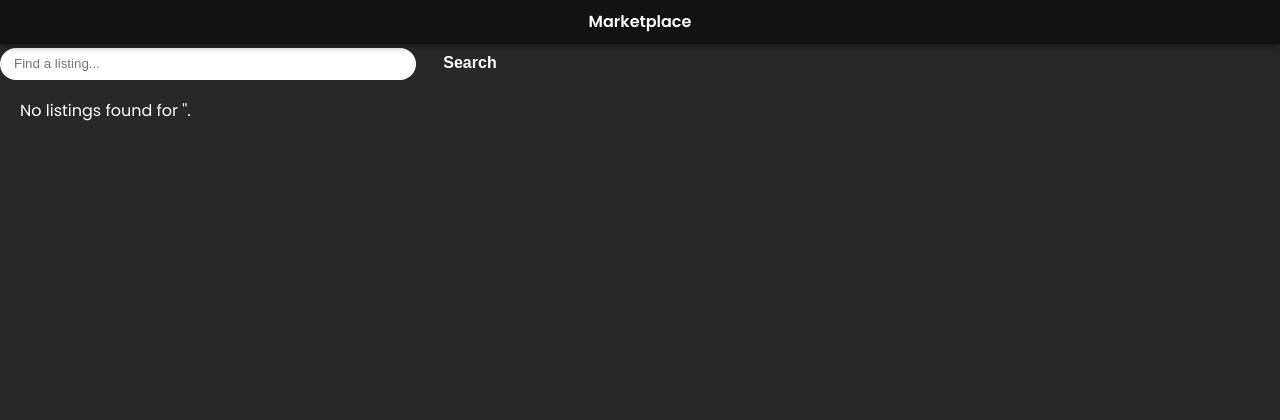
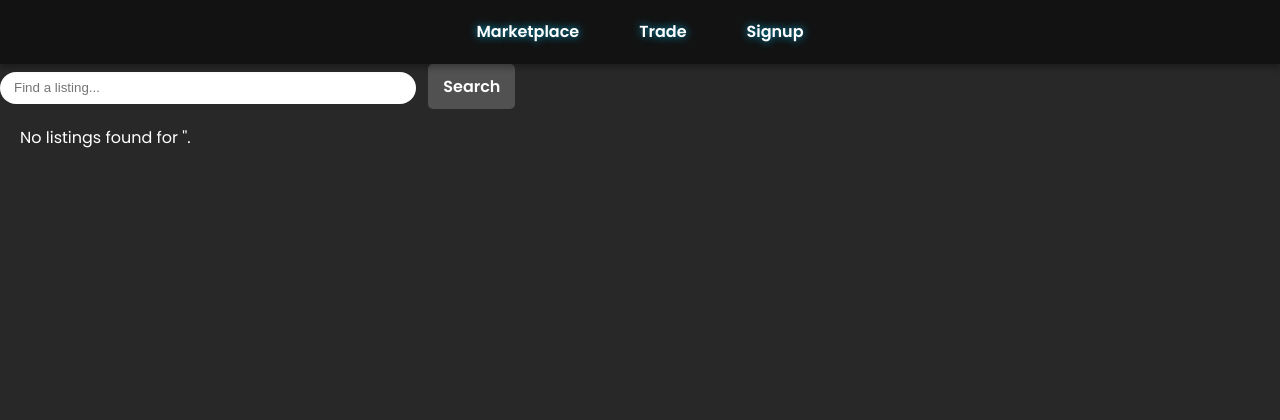
Before and after one commit to antony-g-c/PokeTrade, a Django app: template PokeTrade/templates/marketplace/marketplace.html in a window 1280 px wide. Shown: the part 193-613 px from the top of the page. Run offline with Django 3.2, Linux system fonts and the light colour scheme; the template is opened without the code that fills it, so the values that code supplies are empty.

Commit message:
some fixes

```diff
--- a/PokeTrade/templates/base.html
+++ b/PokeTrade/templates/base.html
@@ -8,6 +8,7 @@
     <style>
         @import url('https://fonts.googleapis.com/css2?family=Poppins:wght@400;600&display=swap');
 
+        /* General Styles */
 
         body {
             font-family: 'Poppins', sans-serif;
@@ -17,6 +18,7 @@
             color: white;
         }
 
+        /* Header */
         .header {
             display: flex;
             justify-content: space-between;
@@ -46,9 +48,9 @@
             display: flex;
             align-items: center;
             gap: 8px;
-            cursor: pointer;
         }
 
+        /* Navbar */
         .navbar {
             display: flex;
             justify-content: center;
@@ -77,6 +79,7 @@
             margin: 0 15px;
         }
 
+        /* Mobile Menu */
         .menu-toggle {
             display: none;
             font-size: 24px;
@@ -88,22 +91,46 @@
             position: absolute;
             left: 20px;
         }
-
-        .nav-link, .buttonToLink {
+        .nav-link {
             background: none;
             border: none;
             color: white;
             font-size: 16px;
             font-weight: bold;
             padding: 10px 15px;
+            text-shadow: 0px 0px 8px rgba(0, 200, 255, 0.8);
             text-decoration: none;
             cursor: pointer;
+            width: auto;
+            font-family: 'Poppins', sans-serif;
+            display: inline-block;
+            border-radius: 5px;
+            transition: transform 0.2s ease-in-out, background-color 0.2s ease-in-out;
+        }
+        .nav-link:hover {
+            background-color: #282828;
+            transform: scale(1.05);
+        }
+        .buttonToLink {
+            background: #515151;
+            border: none;
+            color: white;
+            font-size: 16px;
+            padding: 10px 15px;
+            font-weight: bold;
+            text-decoration: none;
+            cursor: pointer;
+            width: auto;
+            font-family: 'Poppins', sans-serif;
+            display: inline-block;
             border-radius: 5px;
             transition: transform 0.2s ease-in-out, background-color 0.2s ease-in-out;
         }
 
-        .nav-link:hover, .buttonToLink:hover {
-            background-color: #282828;
+        /* Hover Effects */
+        .buttonToLink:hover {
+            background-color: white;
+            color: black;
             transform: scale(1.05);
         }
 
@@ -111,6 +138,7 @@
             outline: none;
         }
 
+        /* Responsive Design */
         @media screen and (max-width: 768px) {
             .header {
                 flex-direction: column;
@@ -143,7 +171,6 @@
                 display: block;
             }
         }
-
         .user-menu {
             position: relative;
             display: inline-block;
@@ -157,15 +184,16 @@
             border: 1px solid #333;
             border-radius: 8px;
             padding: 10px;
-            width: max-content;
+            width: 180px;
             box-shadow: 0px 4px 6px rgba(0, 0, 0, 0.3);
             z-index: 2000;
         }
 
         .dropdown-menu a,
         .dropdown-menu button {
-            display: block;
+            display: flex;
             color: white;
+            text-shadow: 0px 0px 8px rgba(0, 200, 255, 0.8);
             text-decoration: none;
             background: none;
             border: none;
@@ -186,20 +214,16 @@
 </head>
 <body>
 
+    <!-- Header -->
     <div class="header">
-        <h1><img src="{% static 'images/gt logo.png' %}" alt="GT" style="height: 70px;"></h1>
+        <h1><img src="{% static 'images/banner.png' %}" alt="PokeTrade" style="height: 70px;"></h1>
         <button class="menu-toggle" onclick="toggleMenu()">☰</button>
         <div class="user-menu">
             {% if user.is_authenticated %}
-                <div class="user-info" onclick="toggleDropdown()">
-                    {{ user.username }}
-                </div>
+                <div class="user-info" onclick="toggleDropdown()">{{ user.username }}</div>
                 <div class="dropdown-menu" id="dropdownMenu">
                     <a href="{% url 'password_change' %}">Change Password</a>
-                    <form method="post" action="{% url 'logout' %}">
-                        {% csrf_token %}
-                        <button type="submit">Logout</button>
-                    </form>
+                    <form method="post" action="{% url 'logout' %}">{% csrf_token %}<button type="submit">Logout</button></form>
                 </div>
             {% else %}
                 <a href="{% url 'login' %}" class="user-info">Login</a>
@@ -208,42 +232,46 @@
         </div>
     </div>
 
+    <!-- Navigation Bar -->
     <div class="navbar">
         <ul>
             <li><a href="{% url 'poke_card' %}" class="nav-link">Marketplace</a></li>
+            <li><a href="{% url 'trade' %}" class="nav-link">Trade</a></li>
             {% if user.is_authenticated %}
-                <li><button class="nav-link" onclick="document.getElementById('dropdownMenu').style.display = 'block'">My Account</button></li>
+                <li><a href="{% url 'my_collection' %}" class="nav-link">My Collection</a></li>
+                <li><a href="{% url 'my_offers' %}" class="nav-link">My Offers</a></li>
+                <li><a href="{% url 'create_listing' %}" class="nav-link">Create Listing</a></li>
+            {% else %}
+                <li><a href="{% url 'signup' %}" class="nav-link">Signup</a></li>
             {% endif %}
         </ul>
     </div>
 
+    <!-- Dynamic Content Section -->
     {% block content %}
     {% endblock %}
 
     <script>
         document.querySelectorAll('.nav-link, .buttonToLink').forEach(button => {
-            button.addEventListener('mouseenter', () => button.style.transform = 'scale(1.05)');
-            button.addEventListener('mouseleave', () => button.style.transform = 'scale(1)');
+            button.addEventListener('mouseenter', () => { button.style.transform = 'scale(1.05)'; });
+            button.addEventListener('mouseleave', () => { button.style.transform = 'scale(1)'; });
         });
         function toggleMenu() { document.querySelector('.navbar').classList.toggle('active'); }
-        window.addEventListener('scroll', function() {
-            var navbar = document.querySelector('.navbar');
-            var header = document.querySelector('.header');
-            if (window.scrollY > header.clientHeight) navbar.classList.add('fixed');
-            else navbar.classList.remove('fixed');
+        window.addEventListener("scroll", function () {
+            var navbar = document.querySelector(".navbar");
+            var header = document.querySelector(".header");
+            if (window.scrollY > header.clientHeight) { navbar.classList.add("fixed"); } else { navbar.classList.remove("fixed"); }
         });
-        function toggleDropdown() {
-            var menu = document.getElementById('dropdownMenu');
-            menu.style.display = (menu.style.display === 'block') ? 'none' : 'block';
-        }
+        function toggleDropdown() { var menu = document.getElementById("dropdownMenu"); menu.style.display = (menu.style.display === "block") ? "none" : "block"; }
         window.onclick = function(event) {
             if (!event.target.matches('.user-info')) {
-                var dropdowns = document.getElementsByClassName('dropdown-menu');
+                var dropdowns = document.getElementsByClassName("dropdown-menu");
                 for (var i = 0; i < dropdowns.length; i++) {
-                    if (dropdowns[i].style.display === 'block') dropdowns[i].style.display = 'none';
+                    var openDropdown = dropdowns[i];
+                    if (openDropdown.style.display === "block") { openDropdown.style.display = "none"; }
                 }
             }
-        };
+        }
     </script>
 
 </body>
```
